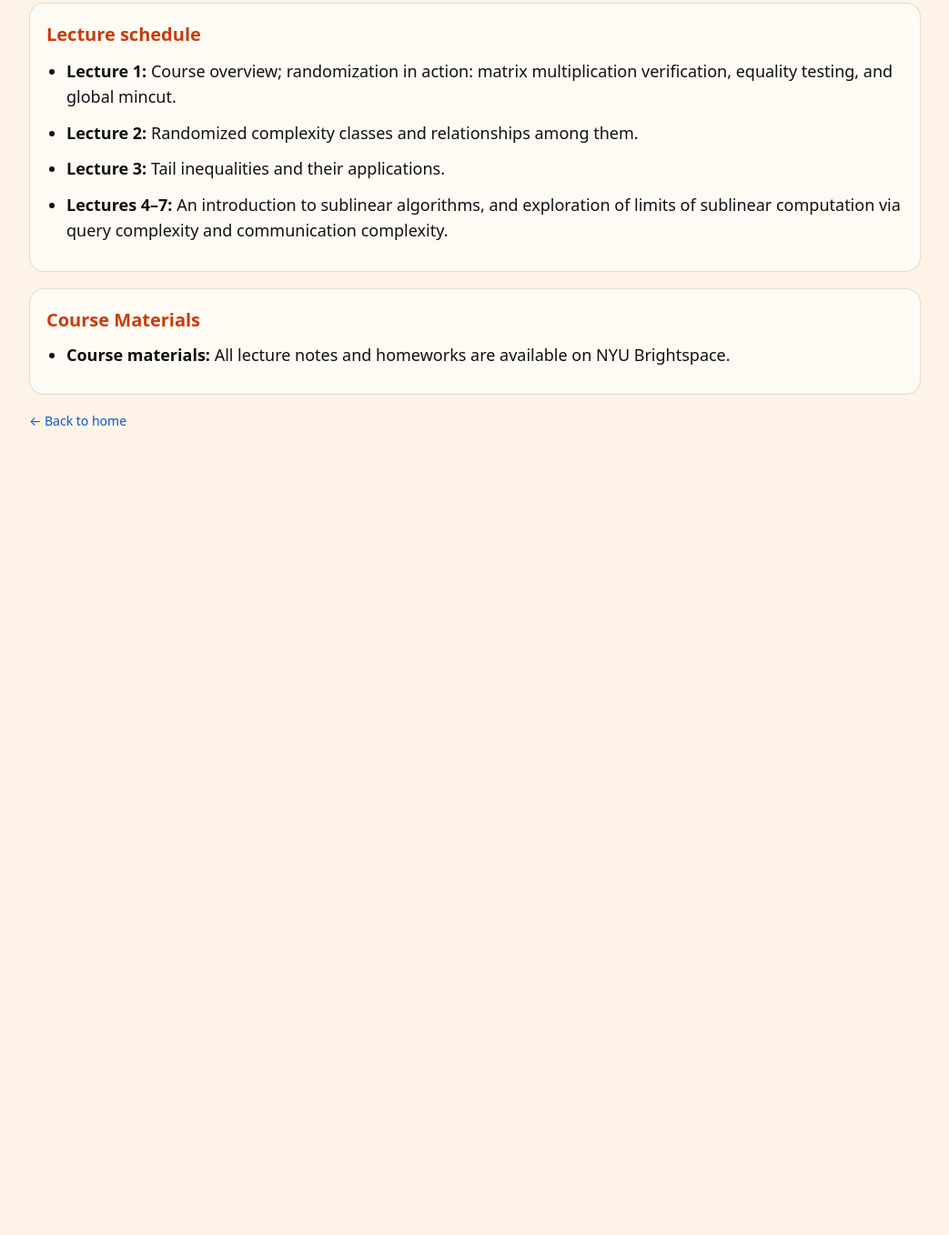
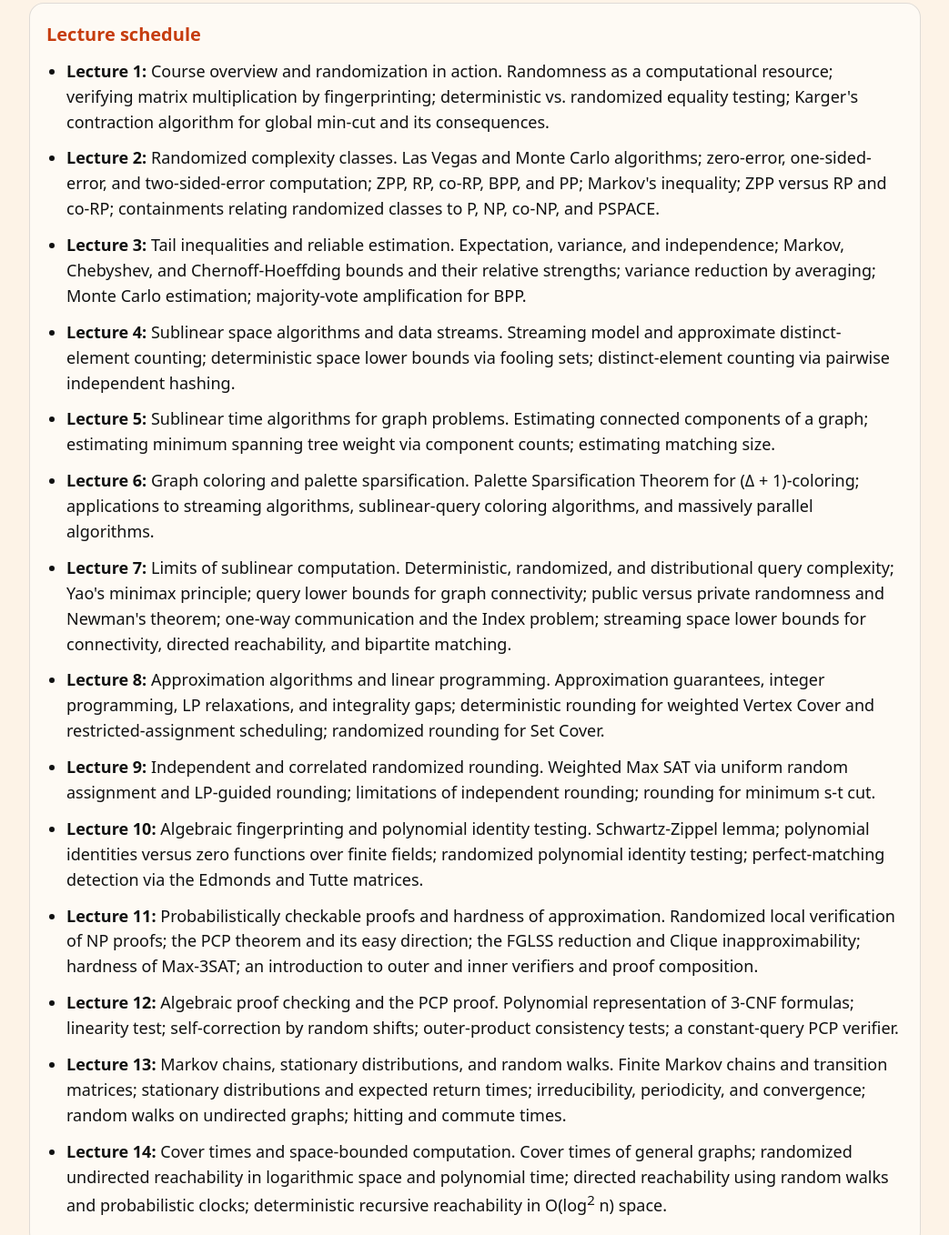
Before and after one commit to sanjeevkhanna39/sanjeevkhanna39.github.io, a plain HTML site: page Spring_2026.html in a window 1280 px wide. Shown: the part 1067-2425 px from the top of the page at 91% size, without its empty margins (118-1161 px from the left). Before the commit the page ends 1605 px from the top, so only its background shows below. Drawn offline with Linux system fonts and the light colour scheme.

Commit message:
Add files via upload

```diff
--- a/Spring_2026.html
+++ b/Spring_2026.html
@@ -177,27 +177,101 @@
       </ul>
     </section>
 
+
 <section id="schedule">
   <h3>Lecture schedule</h3>
   <ul class="schedule">
     <li>
       <span class="lecture">Lecture 1:</span>
-          Course overview; randomization in action: matrix multiplication verification, equality testing, and global mincut.
+      Course overview and randomization in action. Randomness as a computational resource;
+      verifying matrix multiplication by fingerprinting; deterministic vs. randomized equality testing;
+      Karger's contraction algorithm for global min-cut and its consequences.
     </li>
     <li>
       <span class="lecture">Lecture 2:</span>
-          Randomized complexity classes and relationships among them.
+      Randomized complexity classes. Las Vegas and Monte Carlo algorithms; zero-error,
+      one-sided-error, and two-sided-error computation; ZPP, RP, co-RP, BPP, and PP; Markov's
+      inequality; ZPP versus RP and co-RP; containments relating randomized classes to P, NP, co-NP, and PSPACE.
     </li>
     <li>
       <span class="lecture">Lecture 3:</span>
-          Tail inequalities and their applications.
+      Tail inequalities and reliable estimation. Expectation, variance, and independence;
+      Markov, Chebyshev, and Chernoff-Hoeffding bounds and their relative strengths; variance
+      reduction by averaging; Monte Carlo estimation; majority-vote
+      amplification for BPP.
     </li>
     <li>
-          <span class="lecture">Lectures 4–7:</span>
-          An introduction to sublinear algorithms, and exploration of limits of sublinear computation via
-          query complexity and communication complexity.
+      <span class="lecture">Lecture 4:</span>
+      Sublinear space algorithms and data streams. Streaming model and approximate
+      distinct-element counting; deterministic space lower bounds via fooling sets; distinct-element counting via
+      pairwise independent hashing.
+    </li>
+    <li>
+      <span class="lecture">Lecture 5:</span>
+      Sublinear time algorithms for graph problems. Estimating connected components of a graph;
+      estimating minimum spanning tree weight via component counts; estimating matching size.
+    </li>
+    <li>
+      <span class="lecture">Lecture 6:</span>
+      Graph coloring and palette sparsification. Palette Sparsification Theorem for (&Delta; + 1)-coloring;
+      applications to streaming algorithms, sublinear-query coloring algorithms, and
+      massively parallel algorithms.
+    </li>
+    <li>
+      <span class="lecture">Lecture 7:</span>
+      Limits of sublinear computation. Deterministic, randomized, and distributional query
+      complexity; Yao's minimax principle; query lower bounds for graph connectivity;
+      public versus private randomness and Newman's theorem; one-way communication and the Index
+      problem; streaming space lower bounds for connectivity, directed reachability, and
+      bipartite matching.
+    </li>
+    <li>
+      <span class="lecture">Lecture 8:</span>
+      Approximation algorithms and linear programming. Approximation guarantees, integer
+      programming, LP relaxations, and integrality gaps; deterministic rounding for weighted
+      Vertex Cover and restricted-assignment scheduling; randomized rounding for Set Cover.
+    </li>
+    <li>
+      <span class="lecture">Lecture 9:</span>
+      Independent and correlated randomized rounding. Weighted Max SAT via uniform random
+      assignment and LP-guided rounding; limitations of independent rounding; rounding for minimum s-t cut.
+    </li>
+    <li>
+      <span class="lecture">Lecture 10:</span>
+      Algebraic fingerprinting and polynomial identity testing. Schwartz-Zippel
+      lemma; polynomial identities versus zero functions over finite fields; randomized
+      polynomial identity testing; perfect-matching detection via the Edmonds and Tutte
+      matrices.
+    </li>
+    <li>
+      <span class="lecture">Lecture 11:</span>
+      Probabilistically checkable proofs and hardness of approximation. Randomized local
+      verification of NP proofs; the
+      PCP theorem and its easy direction; the FGLSS reduction and Clique inapproximability; hardness
+       of Max-3SAT; an introduction to outer and inner verifiers and proof composition.
+    </li>
+    <li>
+      <span class="lecture">Lecture 12:</span>
+      Algebraic proof checking and the PCP proof. Polynomial representation of
+      3-CNF formulas; linearity test; self-correction by random shifts; outer-product
+      consistency tests; a constant-query PCP verifier.
+    </li>
+    <li>
+      <span class="lecture">Lecture 13:</span>
+      Markov chains, stationary distributions, and random walks. Finite Markov chains and
+      transition matrices; stationary distributions and expected return times; irreducibility,
+      periodicity, and convergence; random walks on undirected graphs; hitting and commute times.
+    </li>
+    <li>
+      <span class="lecture">Lecture 14:</span>
+      Cover times and space-bounded computation. Cover times of general graphs;
+      randomized undirected reachability in logarithmic space and polynomial time; directed
+      reachability using random walks and probabilistic clocks; deterministic recursive reachability in O(log<sup>2</sup> n) space.
     </li>
   </ul>
+</section>
+
+
 
     </section>
 
```
Lines whose indentation alone changed are shown as unchanged.
